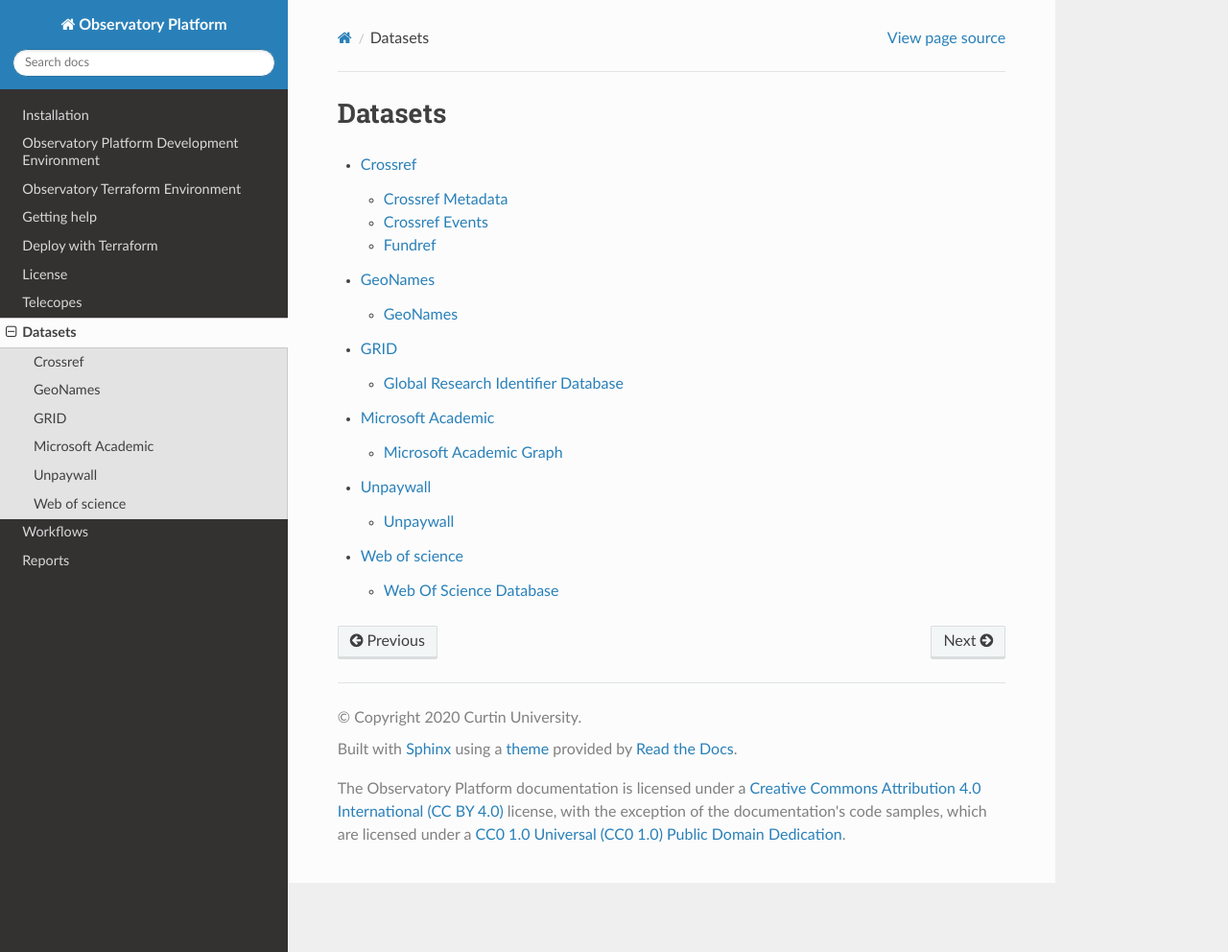
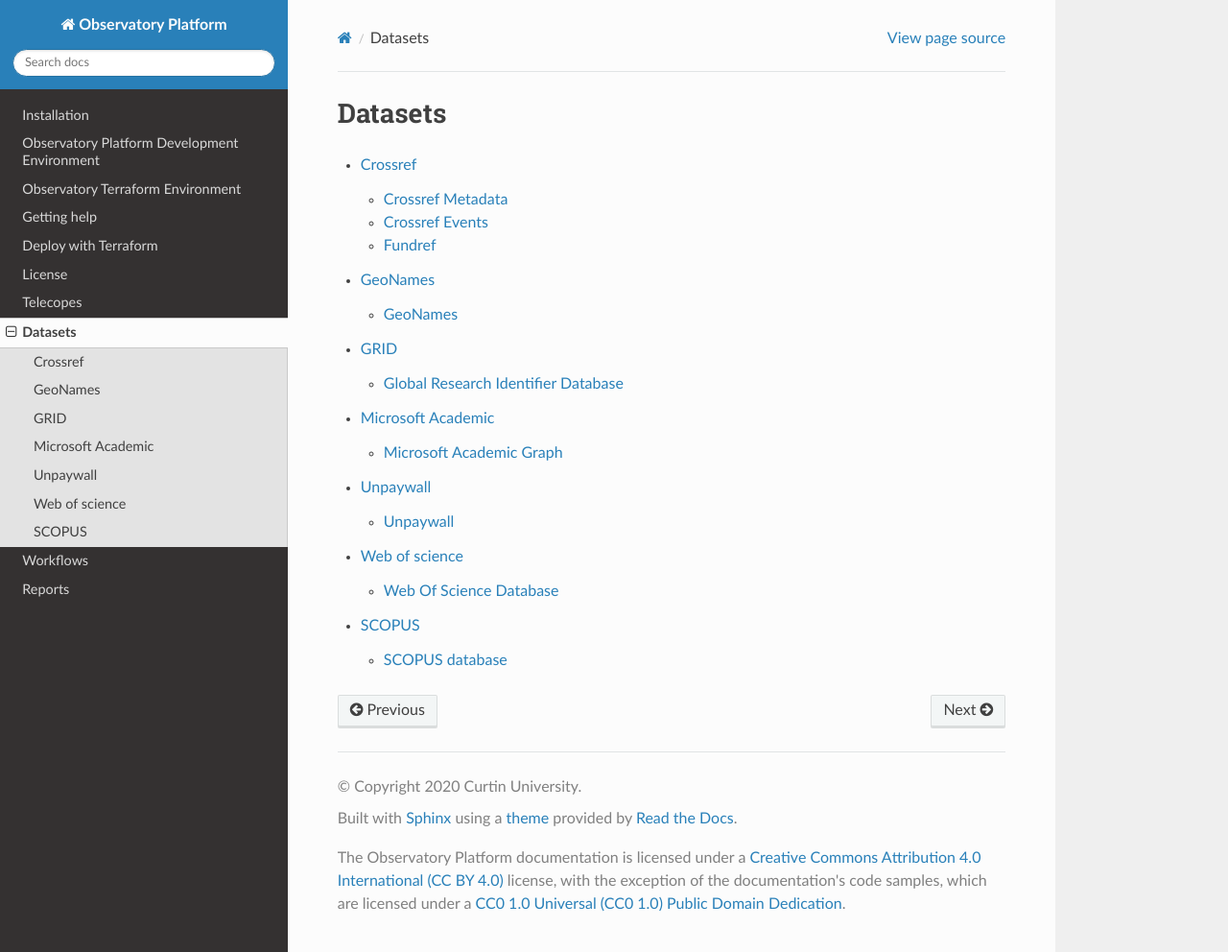
Before and after one commit to The-Academic-Observatory/observatory-platform, a Sphinx documentation site: the page built from docs/datasets/index.rst, in a window 1280 px wide and 992 px high. Shown: the whole window at 96% size. Built offline with Sphinx 7.4.7 and the Read the Docs theme 2.0.0, drawn with Linux system fonts in a browser that asks for light colours.

Commit message:
Add scopus to docs/datasets/index.rst

```diff
--- a/docs/datasets/index.rst
+++ b/docs/datasets/index.rst
@@ -9,3 +9,4 @@
     provider_mag/index
     provider_unpaywall/index
     provider_wos/index
+    provider_scopus/index
```
